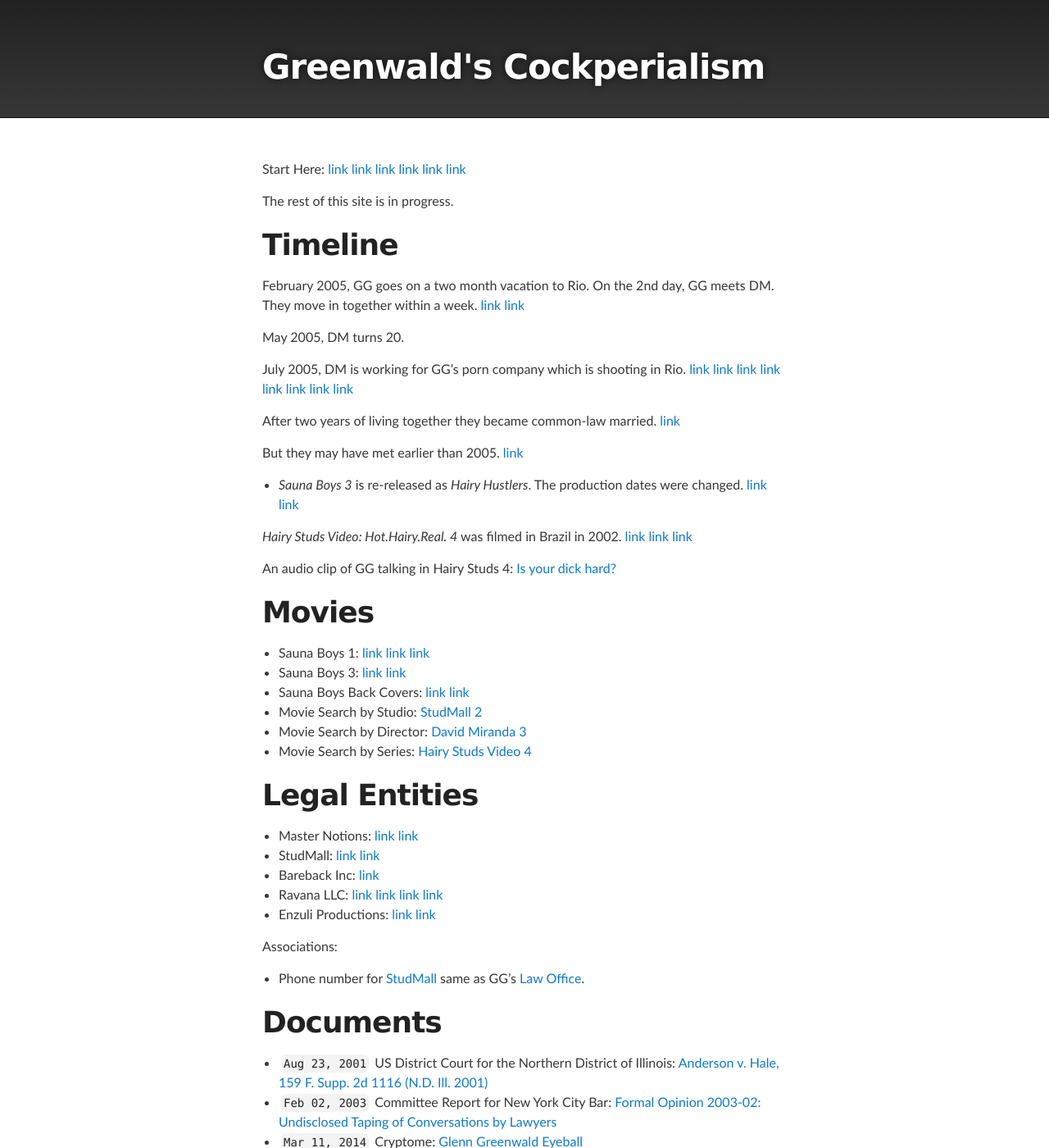
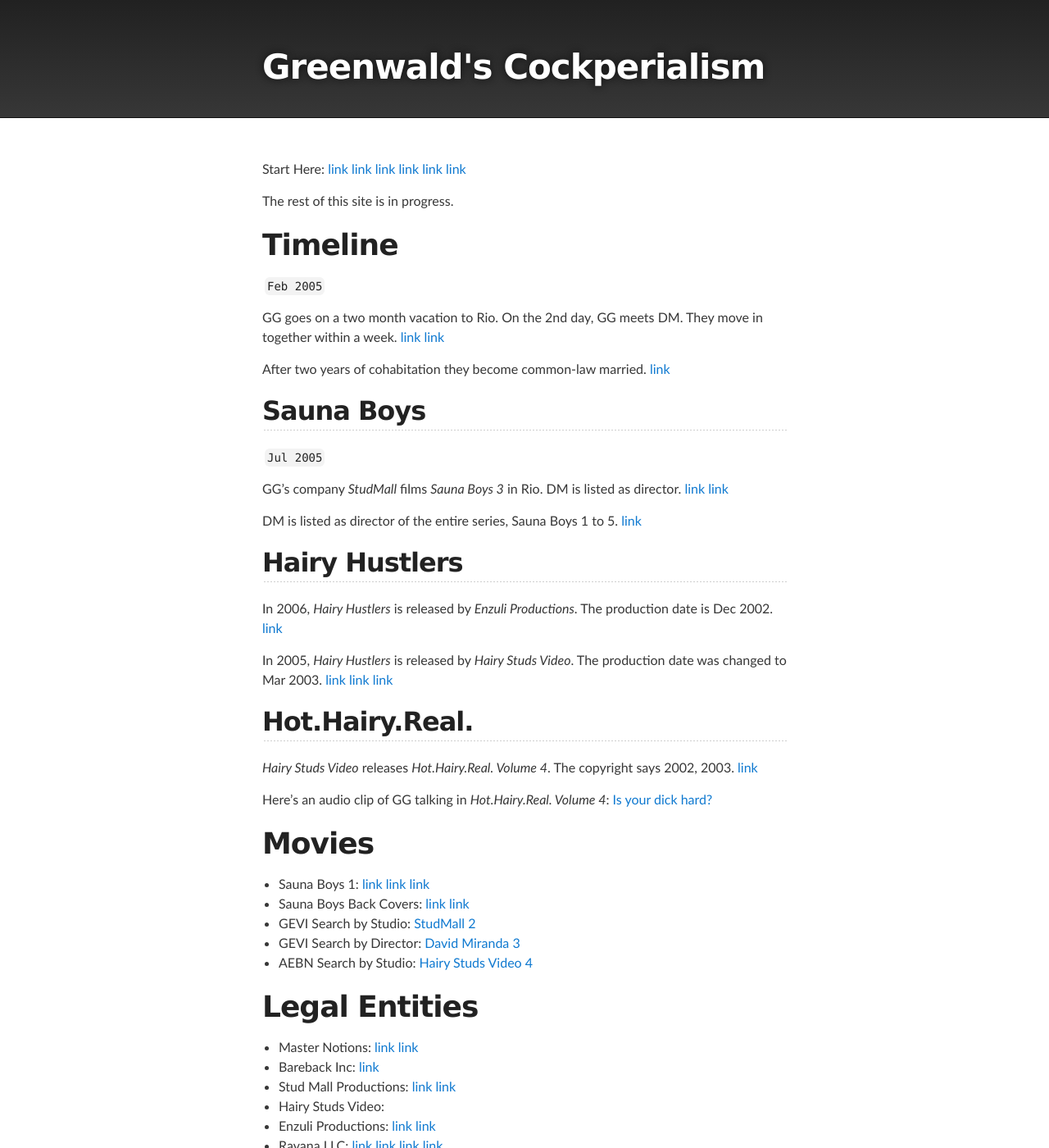
Before and after one commit to masternotions/masternotions.github.io, a Jekyll site: the page built from index.md, in a window 1280 px wide and 1400 px high. Shown: the whole window at 82% size. Built offline with Jekyll 4.4.1, drawn with Linux system fonts in a browser that asks for light colours.

Commit message:
Update index.md

```diff
--- a/index.md
+++ b/index.md
@@ -15,55 +15,59 @@ The rest of this site is in progress.
 
 # Timeline
 
-February 2005, GG goes on a two month vacation to Rio. On the 2nd day, GG meets DM. They move in together within a week.
+``Feb 2005``
+
+GG goes on a two month vacation to Rio. On the 2nd day, GG meets DM. They move in together within a week.
 [link](https://twitter.com/wokyleeks/status/1298827978164453378)
 [link](https://twitter.com/AlanVRK/status/1298322296579522564)
 
-May 2005, DM turns 20.
-
-July 2005, DM is working for GG's porn company which is shooting in Rio.
-[link](https://twitter.com/wokyleeks/status/1298828944561430530)
-[link](https://twitter.com/AlanVRK/status/1298727516736233472)
-[link](https://twitter.com/AlanVRK/status/1298731668048613376)
-[link](https://twitter.com/AlanVRK/status/1299105381910802445)
-[link](https://twitter.com/wokyleeks/status/1299808430450855936)
-[link](https://twitter.com/wokyleeks/status/1299906001919856641)
-[link](https://twitter.com/AlanVRK/status/1300171770494963712)
-[link](https://twitter.com/AlanVRK/status/1300475031399608321)
-
-After two years of living together they became common-law married.
+After two years of cohabitation they become common-law married.
 [link](https://twitter.com/AlanVRK/status/1298323770743152640)
 
-But they may have met earlier than 2005.
-[link](https://twitter.com/AlanVRK/status/1300520297771171840)
+## Sauna Boys
 
-- _Sauna Boys 3_ is re-released as _Hairy Hustlers_. The production dates were changed.
-[link](https://twitter.com/AlanVRK/status/1299761145922945027)
+``Jul 2005``
+
+GG's company _StudMall_ films _Sauna Boys 3_ in Rio. DM is listed as director.
+[link](https://twitter.com/AlanVRK/status/1298727516736233472)
+[link](https://twitter.com/AlanVRK/status/1299105381910802445)
+
+DM is listed as director of the entire series, Sauna Boys 1 to 5.
+[link](https://twitter.com/wokyleeks/status/1299808430450855936)
+
+## Hairy Hustlers
+
+In 2006, _Hairy Hustlers_ is released by _Enzuli Productions_. The production date is Dec 2002.
 [link](https://twitter.com/AlanVRK/status/1299767507654529025)
 
-_Hairy Studs Video: Hot.Hairy.Real. 4_ was filmed in Brazil in 2002.
-[link](https://twitter.com/AlanVRK/status/1299754728897863685)
+In 2005, _Hairy Hustlers_ is released by _Hairy Studs Video_. The production date was changed to Mar 2003.
+[link](https://twitter.com/AlanVRK/status/1299761145922945027)
 [link](https://twitter.com/AlanVRK/status/1299769069382569986)
 [link](https://twitter.com/AlanVRK/status/1299770551062401024)
 
-An audio clip of GG talking in Hairy Studs 4: [Is your dick hard?](./media/hairy-studs-4-audio.mp4)
+## Hot.Hairy.Real.
+
+_Hairy Studs Video_ releases _Hot.Hairy.Real. Volume 4_. The copyright says 2002, 2003.
+[link](https://twitter.com/AlanVRK/status/1299754728897863685)
+
+Here's an audio clip of GG talking in _Hot.Hairy.Real. Volume 4_: [Is your dick hard?](./media/hairy-studs-4-audio.mp4)
 
 # Movies
 
 - Sauna Boys 1: [link](https://twitter.com/AlanVRK/status/1298731008389509125) [link](https://twitter.com/AlanVRK/status/1298706588199460865) [link](https://twitter.com/wokyleeks/status/1299809826067816448)
-- Sauna Boys 3: [link](https://twitter.com/AlanVRK/status/1298727516736233472) [link](https://twitter.com/AlanVRK/status/1298729862618927105)
 - Sauna Boys Back Covers: [link](https://twitter.com/AlanVRK/status/1298715175051079687) [link](https://twitter.com/AlanVRK/status/1299718665345134594)
-- Movie Search by Studio: [StudMall](./assets/images/gevi-studio-studmall.png) <sup>[2]</sup>
-- Movie Search by Director: [David Miranda](./assets/images/gevi-director-dm.png) <sup>[3]</sup>
-- Movie Search by Series: [Hairy Studs Video](./assets/images/aebn-series-hairystuds.png) <sup>[4]</sup>
+- GEVI Search by Studio: [StudMall](./assets/images/gevi-studio-studmall.png) <sup>[2]</sup>
+- GEVI Search by Director: [David Miranda](./assets/images/gevi-director-dm.png) <sup>[3]</sup>
+- AEBN Search by Studio: [Hairy Studs Video](./assets/images/aebn-series-hairystuds.png) <sup>[4]</sup>
 
 # Legal Entities
 
 - Master Notions: [link](https://twitter.com/AlanVRK/status/1299119861809975297) [link](https://twitter.com/AlanVRK/status/1298995252284362752)
-- StudMall: [link](https://twitter.com/AlanVRK/status/1298396468844396545) [link](https://twitter.com/wokyleeks/status/1299021151352393728)
 - Bareback Inc: [link](https://twitter.com/AlanVRK/status/1298734275601281025)
+- Stud Mall Productions: [link](https://twitter.com/AlanVRK/status/1298396468844396545) [link](https://twitter.com/wokyleeks/status/1299021151352393728)
+- Hairy Studs Video:
+- Enzuli Productions: [link](https://twitter.com/AlanVRK/status/1299776571482476548) [link](https://twitter.com/AlanVRK/status/1299788774382211072)
 - Ravana LLC: [link](https://twitter.com/AlanVRK/status/1298626981848899585) [link](https://twitter.com/AlanVRK/status/1298717258919813122) [link](https://twitter.com/AlanVRK/status/1299080322919862272) [link](https://twitter.com/AlanVRK/status/1299081614513840128)
-- Enzuli Productions: [link](https://twitter.com/AlanVRK/status/1299776571482476548) [link](https://twitter.com/AlanVRK/status/1299788774382211072)
 
 Associations:
 
```
